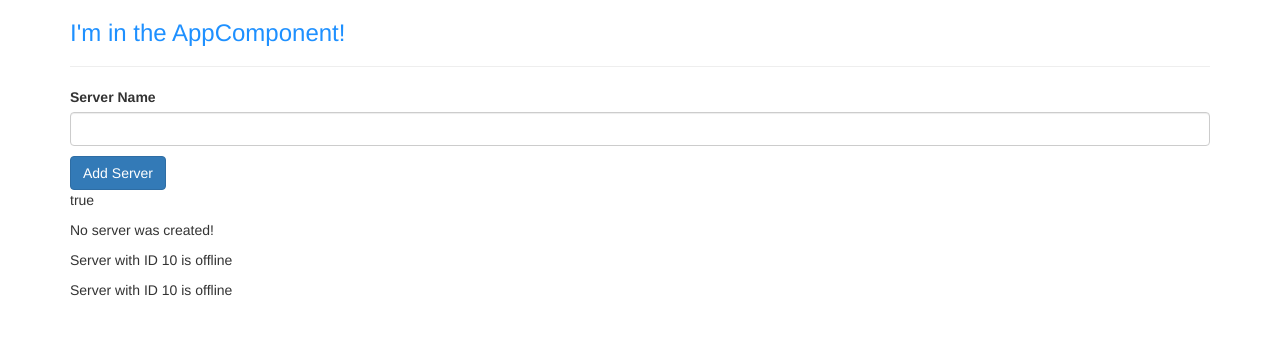
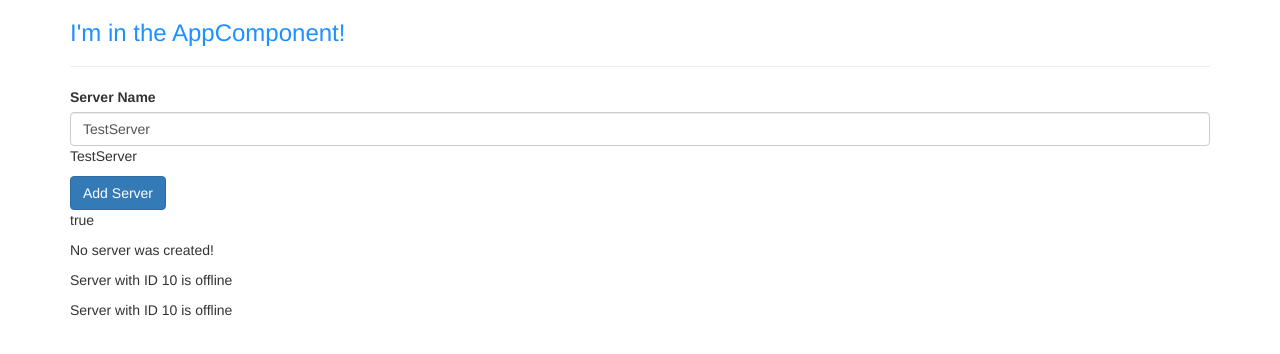
Before and after one commit to dmboone/firstAngularApp, an Angular app: page / in a window 1280 px wide. Shown: the top 354 px of the page. Built offline with nearby package versions, Linux system fonts and the light colour scheme.

Commit message:
two way databinding

```diff
--- a/src/app/app.module.ts
+++ b/src/app/app.module.ts
@@ -1,4 +1,5 @@
 import { NgModule } from '@angular/core';
+import { FormsModule } from '@angular/forms';
 import { BrowserModule } from '@angular/platform-browser';
 
 import { AppComponent } from './app.component';
@@ -13,6 +14,7 @@ import { ServersComponent } from './servers/servers.component';
   ],
   imports: [
     BrowserModule,
+    FormsModule
   ],
   providers: [],
   bootstrap: [AppComponent]
--- a/src/app/servers/servers.component.html
+++ b/src/app/servers/servers.component.html
@@ -1,16 +1,24 @@
 <label>Server Name</label>
-<input type="text"
+
+<!-- (input) event is a normal DOM event that is fired whenever the user types -->
+<!-- $event is a reserved word that gives us access to the event data (aka what is typed)-->
+<!-- <input type="text"
     class = "form-control"
-    (input)="onUpdateServerName($event)"> <!-- (input) event is a normal DOM event that is fired whenever the user types -->
-                                         <!-- $event is a reserved word that gives us access to the event data -->
+    (input)="onUpdateServerName($event)"> -->
 
+<!-- Two Way Data Binding - combine property and event binding -->
+ <input type="text"
+ class = "form-control"
+ [(ngModel)]="serverName"> <!-- will trigger on the input event and automatically update the value of the server name in our component -->
+                           <!-- will also update the value of the input element if we change serverName somewhere else -->
 <p>{{serverName}}</p>
 
-<!-- property binding our allowNewServer's value to the button's disabled attribute -->
+<!-- Property binding our allowNewServer's value to the button's disabled attribute -->
+<!-- Event binding the onclick event (just write "click" in Angular) to our onCreateServer method-->
 <button class="btn btn-primary" [disabled]="!allowNewServer"
-(click)="onCreateServer()">Add Server</button> <!-- event binding -->
+(click)="onCreateServer()">Add Server</button> <!-- Event Binding -->
 
-<!-- data binding -->
+<!-- Data binding -->
 <!-- <p [innerText]="allowNewServer"></p> -->
 
 <!-- string interpolation -->
--- a/src/app/servers/servers.component.ts
+++ b/src/app/servers/servers.component.ts
@@ -14,7 +14,7 @@ import { Component, OnInit } from '@angular/core';
 export class ServersComponent implements OnInit {
   allowNewServer = false;
   serverCreationStatus = 'No server was created!';
-  serverName = '';
+  serverName = 'TestServer';
 
   constructor() { // method that is executed at the point of time this component is created
     setTimeout(()=>{
```
Also changed, not shown: 1 other file (tests, documents, lock files or other folders).
